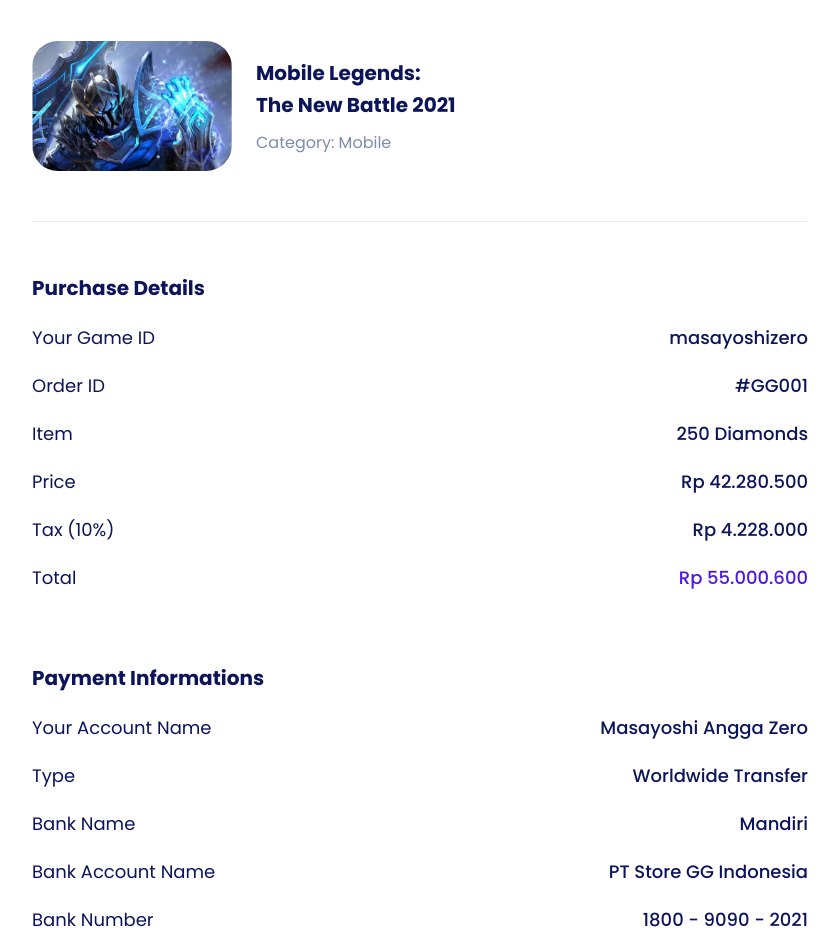
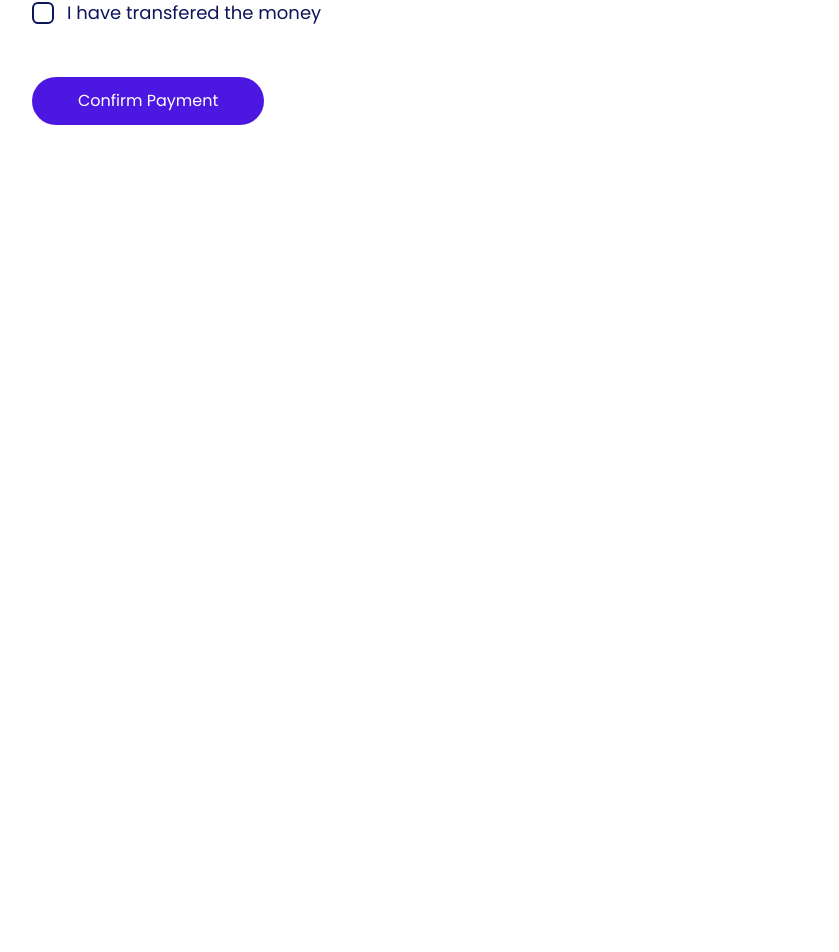
Before and after one commit to denisugiarto/storegg, a Next.js app: page /checkout in a window 1280 px wide. Shown: the part 297-1249 px from the top of the page, without its empty margins (220-1059 px from the left). After the commit the page ends 800 px from the top, so only its background shows below. Built offline with nearby package versions, Linux system fonts and the light colour scheme.

Commit message:
Update checkout.tsx

```diff
--- a/pages/checkout.tsx
+++ b/pages/checkout.tsx
@@ -1,153 +1,25 @@
+import Image from 'next/image';
+import CheckoutItem from '../components/organisms/CheckoutItem';
+import CheckoutDetail from '../components/organisms/CheckoutDetail';
+import CheckoutConfirmation from '../components/organisms/CheckoutConfirmation';
+
 export default function checkout() {
   return (
     <section className="checkout mx-auto pt-md-100 pb-md-145 pt-30 pb-30">
       <div className="container-fluid">
         <div className="logo text-md-center text-start pb-50">
           <a className="" href="/#">
-            <svg width="60" height="60" viewBox="0 0 60 60" fill="none" xmlns="http://www.w3.org/2000/svg">
-              <mask
-                id="mask0"
-                mask-type="alpha"
-                maskUnits="userSpaceOnUse"
-                x="0"
-                y="0"
-                width="60"
-                height="60"
-              >
-                <circle cx="30" cy="30" r="30" fill="#3546AB" />
-              </mask>
-              <g mask="url(#mask0)">
-                <circle cx="30" cy="30" r="30" fill="#00BAFF" />
-                <path
-                  d="M41.5001 35.0001C52.3001 38.2001 49.6668 48.0001 47.0001 52.5001L71.0001 60.5001L79.5001 -12.9999C63.6667 -13.8333 29.5001 -14.9999 19.5001 -12.9999C7.00007 -10.4999 13.5001 4.00006 12.0001 14.0001C10.5001 24.0001 28.0001 31.0001 41.5001 35.0001Z"
-                  fill="#4D17E2"
-                />
-                <path
-                  d="M54.495 47.785C54.495 51.285 53.655 54.54 51.975 57.55C50.295 60.56 47.74 63.01 44.31 64.9C40.88 66.79 36.645 67.735 31.605 67.735C26.705 67.735 22.33 66.86 18.48 65.11C14.7 63.29 11.655 60.84 9.345 57.76C7.105 54.61 5.81 51.04 5.46 47.05H15.645C15.855 49.15 16.555 51.215 17.745 53.245C19.005 55.205 20.755 56.85 22.995 58.18C25.305 59.44 28.07 60.07 31.29 60.07C35.49 60.07 38.71 58.95 40.95 56.71C43.19 54.47 44.31 51.6 44.31 48.1C44.31 45.09 43.505 42.64 41.895 40.75C40.355 38.86 38.43 37.39 36.12 36.34C33.81 35.22 30.66 34.03 26.67 32.77C21.98 31.23 18.2 29.795 15.33 28.465C12.53 27.065 10.115 25 8.085 22.27C6.125 19.54 5.145 15.935 5.145 11.455C5.145 7.60499 6.055 4.20999 7.875 1.27C9.765 -1.67 12.425 -3.945 15.855 -5.555C19.355 -7.165 23.45 -7.97 28.14 -7.97C35.42 -7.97 41.195 -6.185 45.465 -2.615C49.735 0.884996 52.22 5.365 52.92 10.825H42.63C42.07 7.885 40.565 5.295 38.115 3.055C35.665 0.814997 32.34 -0.305003 28.14 -0.305003C24.29 -0.305003 21.21 0.709996 18.9 2.73999C16.59 4.69999 15.435 7.5 15.435 11.14C15.435 14.01 16.17 16.355 17.64 18.175C19.18 19.925 21.07 21.325 23.31 22.375C25.55 23.355 28.63 24.475 32.55 25.735C37.31 27.275 41.125 28.745 43.995 30.145C46.935 31.545 49.42 33.68 51.45 36.55C53.48 39.35 54.495 43.095 54.495 47.785Z"
-                  fill="white"
-                />
-              </g>
-            </svg>
+            <Image src="/icon/logo.svg" width={60} height={60} alt="logo" />
           </a>
         </div>
         <div className="title-text pt-md-50 pt-0">
           <h2 className="text-4xl fw-bold color-palette-1 mb-10">Checkout</h2>
           <p className="text-lg color-palette-1 mb-0">Waktunya meningkatkan cara bermain</p>
         </div>
-        <div className="game-checkout d-flex flex-row align-items-center pt-md-50 pb-md-50 pt-30 pb-30">
-          <div className="pe-4">
-            <div className="cropped">
-              <img src="/img/Thumbnail-3.png" className="img-fluid" alt="" />
-            </div>
-          </div>
-          <div>
-            <p className="fw-bold text-xl color-palette-1 mb-10">
-              Mobile Legends:
-              <br />
-              {' '}
-              The New Battle 2021
-            </p>
-            <p className="color-palette-2 m-0">Category: Mobile</p>
-          </div>
-        </div>
+        <CheckoutItem />
         <hr />
-        <div className="purchase pt-md-50 pt-30">
-          <h2 className="fw-bold text-xl color-palette-1 mb-20">Purchase Details</h2>
-          <p className="text-lg color-palette-1 mb-20">
-            Your Game ID
-            {' '}
-            <span
-              className="purchase-details"
-            >
-              masayoshizero
-            </span>
-
-          </p>
-          <p className="text-lg color-palette-1 mb-20">
-            Order ID
-            {' '}
-            <span className="purchase-details">#GG001</span>
-          </p>
-          <p className="text-lg color-palette-1 mb-20">
-            Item
-            {' '}
-            <span className="purchase-details">250 Diamonds</span>
-          </p>
-          <p className="text-lg color-palette-1 mb-20">
-            Price
-            {' '}
-            <span className="purchase-details">Rp 42.280.500</span>
-          </p>
-          <p className="text-lg color-palette-1 mb-20">
-            Tax (10%)
-            {' '}
-            <span className="purchase-details">Rp 4.228.000</span>
-          </p>
-          <p className="text-lg color-palette-1 mb-20">
-            Total
-            {' '}
-            <span className="purchase-details color-palette-4">
-              Rp
-              55.000.600
-            </span>
-
-          </p>
-        </div>
-        <div className="payment pt-md-50 pb-md-50 pt-10 pb-10">
-          <h2 className="fw-bold text-xl color-palette-1 mb-20">Payment Informations</h2>
-          <p className="text-lg color-palette-1 mb-20">
-            Your Account Name
-            {' '}
-            <span className="purchase-details">
-              Masayoshi
-              Angga Zero
-            </span>
-
-          </p>
-          <p className="text-lg color-palette-1 mb-20">
-            Type
-            {' '}
-            <span className="payment-details">Worldwide Transfer</span>
-          </p>
-          <p className="text-lg color-palette-1 mb-20">
-            Bank Name
-            {' '}
-            <span className="payment-details">Mandiri</span>
-          </p>
-          <p className="text-lg color-palette-1 mb-20">
-            Bank Account Name
-            {' '}
-            <span className="payment-details">
-              PT Store GG
-              Indonesia
-            </span>
-
-          </p>
-          <p className="text-lg color-palette-1 mb-20">
-            Bank Number
-            {' '}
-            <span className="payment-details">
-              1800 - 9090 -
-              2021
-            </span>
-          </p>
-        </div>
-        <label className="checkbox-label text-lg color-palette-1">
-          I have transferred the money
-          <input type="checkbox" />
-          <span className="checkmark" />
-        </label>
-        <div className="d-md-block d-flex flex-column w-100 pt-50">
-          <a
-            className="btn btn-confirm-payment rounded-pill fw-medium text-white border-0 text-lg"
-            href="/complete-checkout"
-            role="button"
-          >
-            Confirm
-            Payment
-
-          </a>
-        </div>
+        <CheckoutDetail />
+        <CheckoutConfirmation />
       </div>
     </section>
   );
```
